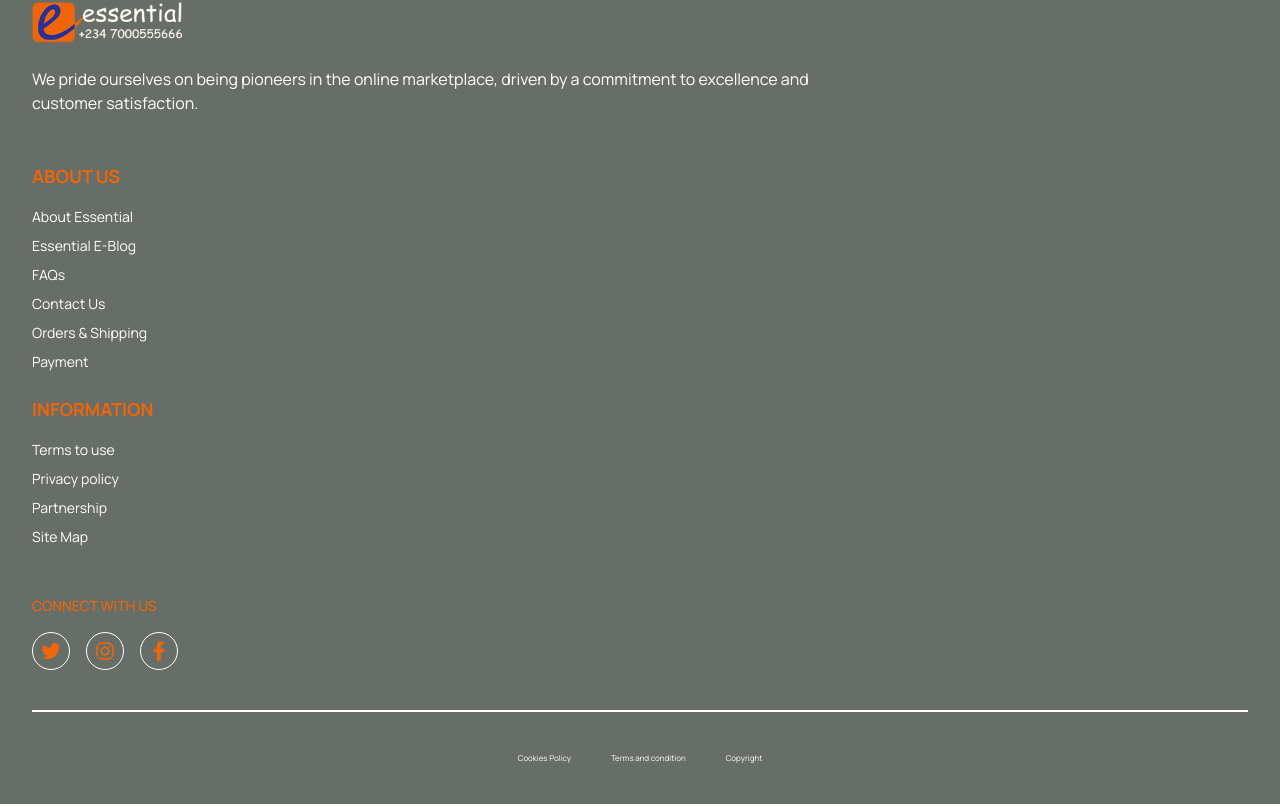
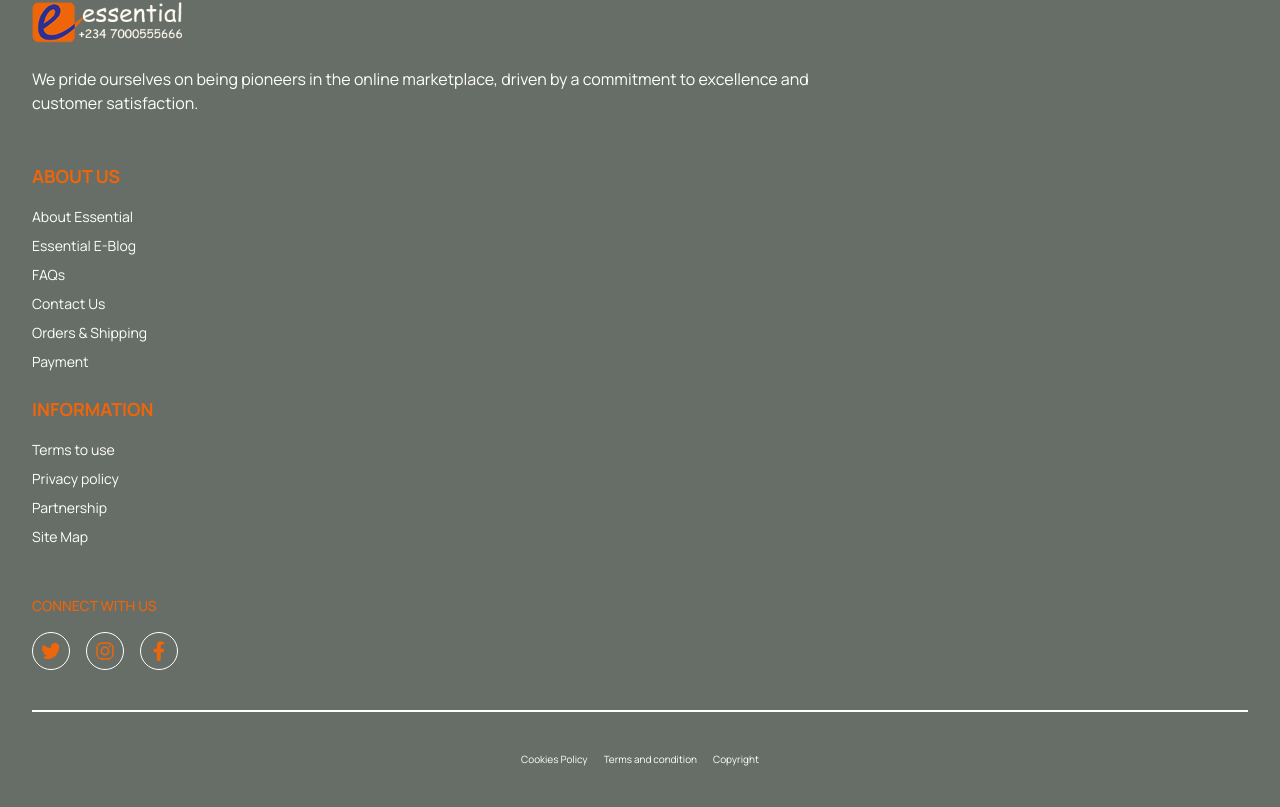
Before and after one commit to Essentialng/auction-sarunmi, a Next.js app: page / in a window 1280 px wide. Shown: the part 6123-6930 px from the top of the page. Built offline with nearby package versions, Linux system fonts and the light colour scheme.

Commit message:
deployed

```diff
--- a/components/footer.jsx
+++ b/components/footer.jsx
@@ -103,10 +103,10 @@ export default function Footer(){
                         </div>
                     </div>
                 </div>
-                <div className="w-full flex justify-center gap-10 2xl:text-[14px] text-[8px] py-10">
-                    <a href="#">Cookies Policy</a>
-                    <a href="#">Terms and condition</a>
-                    <a href="#">Copyright</a>
+                <div className="w-full flex justify-center 2xl:gap-10 gap-4 2xl:text-[14px] text-[10px] py-10">
+                    <a href="#" >Cookies Policy</a>
+                    <a href="#" >Terms and condition</a>
+                    <a href="#" >Copyright</a>
                 </div>
             </div>
         </div>
```
